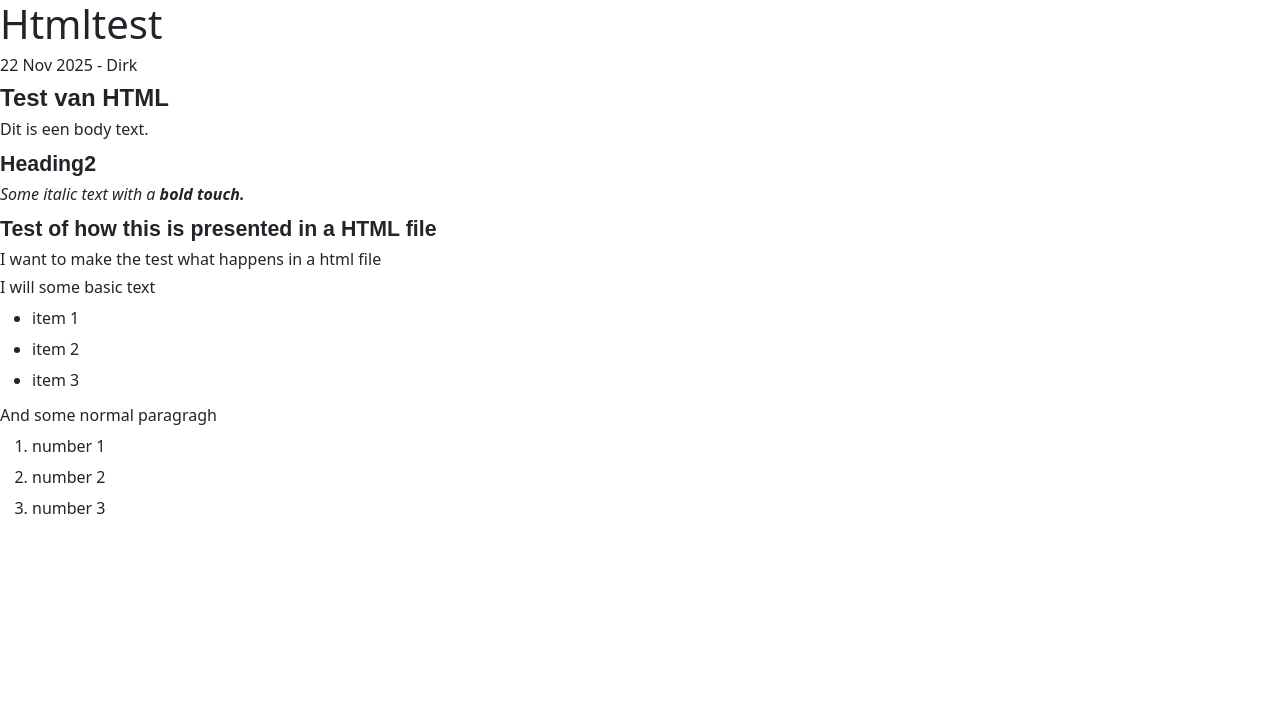
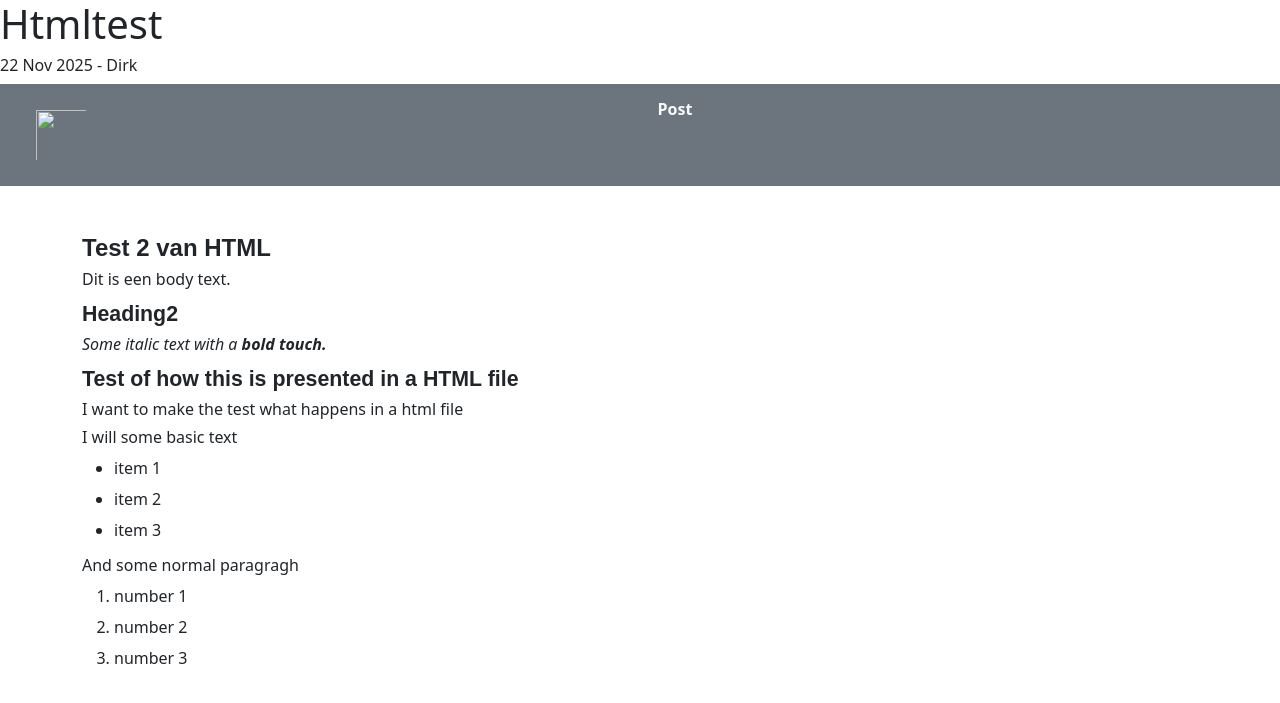
Before and after one commit to samoscon/samoscon.github.io, a Jekyll site: the page built from _posts/2025-11-22-htmltest.md, in a window 1280 px wide. Shown: the top 703 px of the page. Built offline with Jekyll 4.4.1, drawn with Linux system fonts in a browser that asks for light colours.

Commit message:
Update 2025-11-22-htmltest.md

```diff
--- a/_posts/2025-11-22-htmltest.md
+++ b/_posts/2025-11-22-htmltest.md
@@ -25,8 +25,18 @@ author: Dirk
 		h2.ctl { font-family: "Noto Sans Devanagari"; font-size: 16pt; font-weight: bold }
 	</style>
 </head>
-<body lang="nl-BE" link="#000080" vlink="#800000" dir="ltr"><h1 class="western">
-Test van HTML</h1>
+<body lang="nl-BE" link="#000080" vlink="#800000" dir="ltr">
+	    	<div class="container-fluid p-3 bg-secondary text-light">
+    	    <div class="d-flex w-100 justify-content-between">
+	  	<a id="logo" href="#"><img src="#"
+             		style="width:70px; height:70px; padding-top: 10px; padding-left: 20px; padding-bottom: 10px"></a>
+		<p class="text-center"><b>Post</b></p>
+		<p> </p>
+	    </div>
+    	</div>
+        <div class="container mt-5">
+
+<h1 class="western">Test 2 van HTML</h1>
 <p>Dit is een body text.</p>
 <h2 class="western">Heading2</h2>
 <p><i>Some italic text with a <b>bold touch.</b></i></p>
@@ -52,5 +62,6 @@ Test van HTML</h1>
 <br/>
 
 </p>
+</div>
 </body>
 </html>
```
